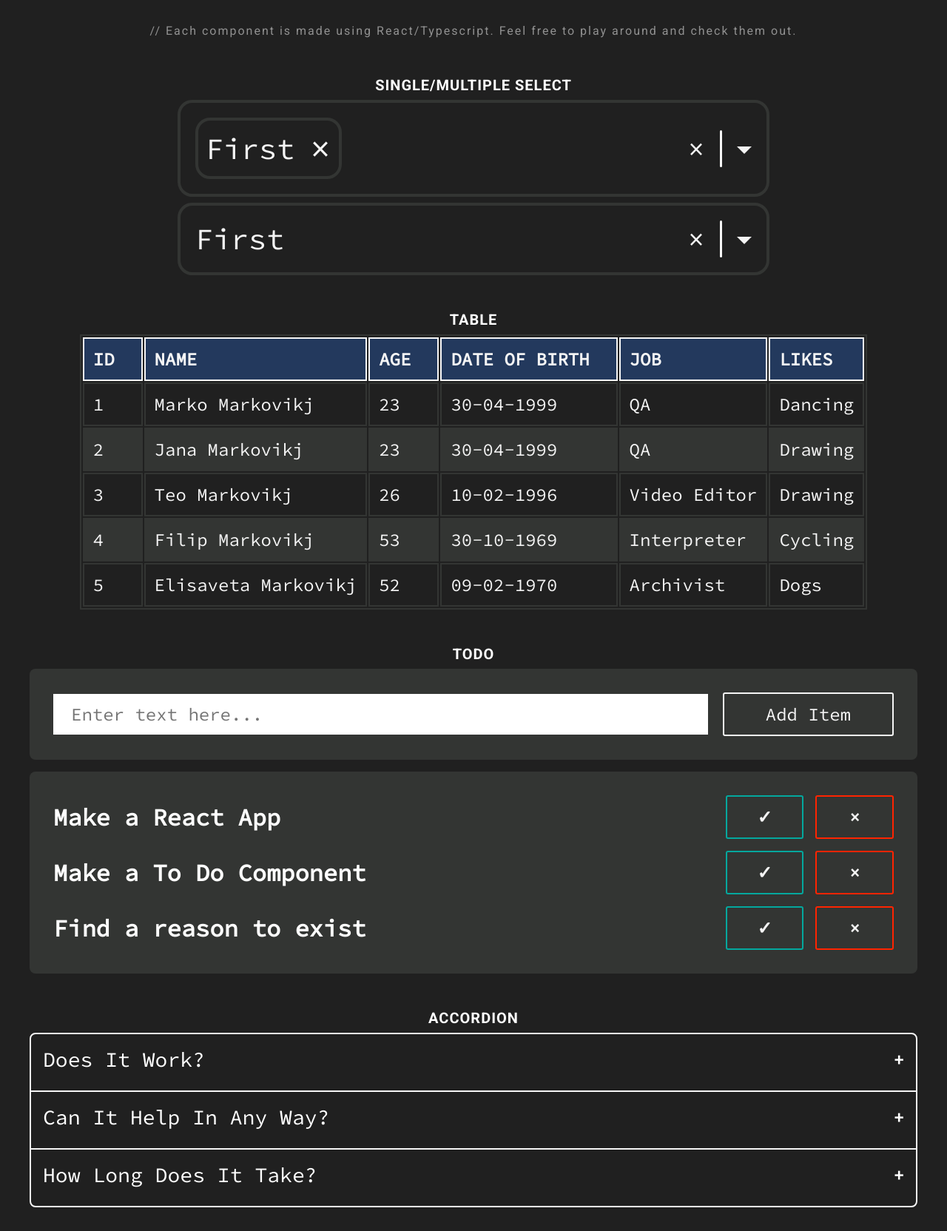
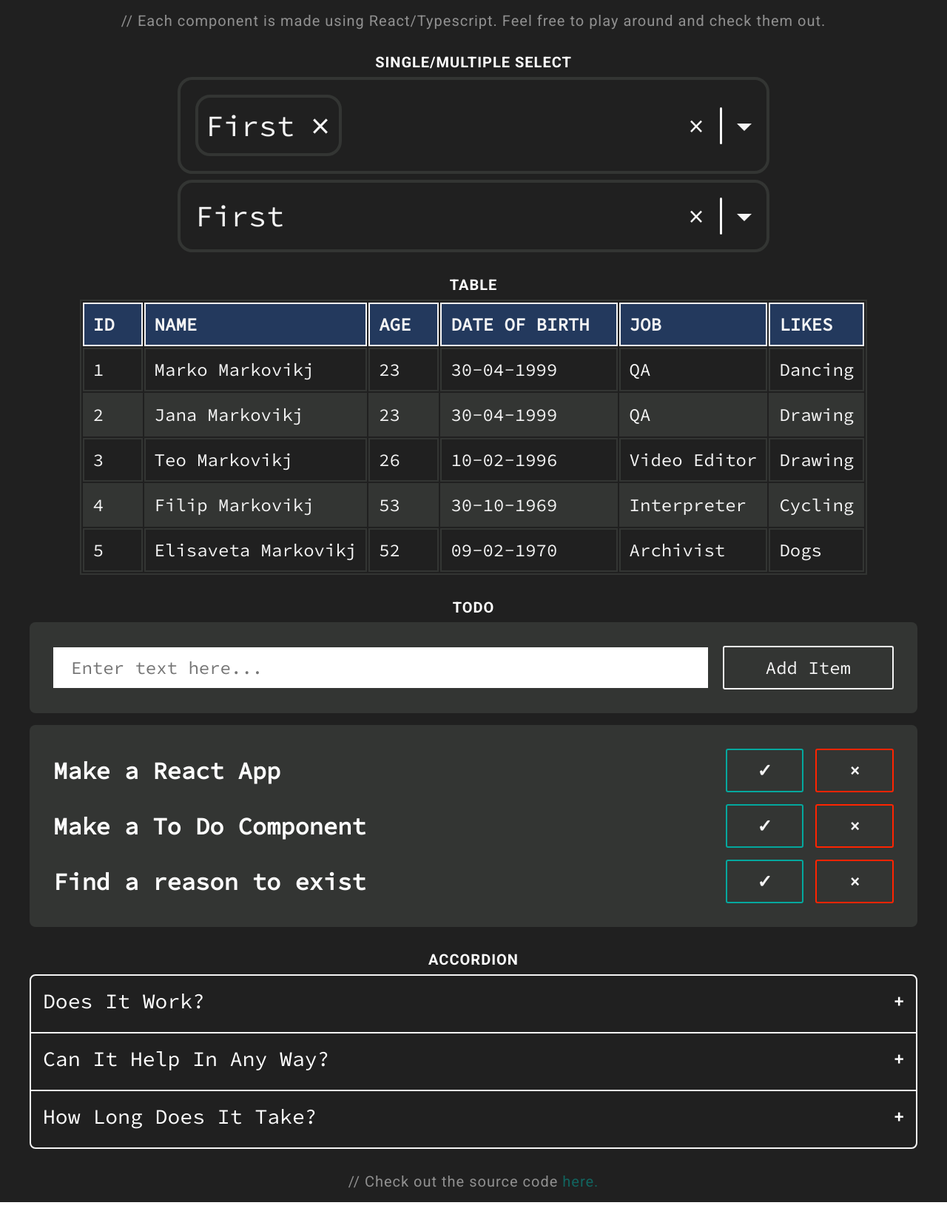
Before and after one commit to KralMarko123/custom-components, a React (Create React App) app: page / in a window 1280 px wide. Shown: the whole page at 74% size. After the commit the page ends 1625 px from the top, so only its background shows below. Built offline with nearby package versions, Linux system fonts and the light colour scheme.

Commit message:
added header and footer

```diff
--- a/src/App.tsx
+++ b/src/App.tsx
@@ -16,10 +16,12 @@ const App = () => {
 
 	return (
 		<div className="home page">
-			<h1 className="home__desc">
-				// Each component is made using React/Typescript. Feel free to play around and check them
-				out.
-			</h1>
+			<header className="header">
+				<h1 className="home__desc">
+					// Each component is made using React/Typescript. Feel free to play around and check them
+					out.
+				</h1>
+			</header>
 
 			<div className="container">
 				<h2 className="container__title">Single/Multiple Select</h2>
@@ -50,6 +52,14 @@ const App = () => {
 				<h2 className="container__title">Accordion</h2>
 				<Accordion items={DATA.accordionItems} />
 			</div>
+			<footer className="footer">
+				<h1 className="home__desc">
+					// Check out the source code{" "}
+					<a href="https://github.com/KralMarko123/custom-components" target="_blank">
+						here.
+					</a>
+				</h1>
+			</footer>
 		</div>
 	);
 };
--- a/src/styles/general.css
+++ b/src/styles/general.css
@@ -3,7 +3,7 @@
 .page {
 	width: 100%;
 	min-height: 100vh;
-	padding: 2em 1em;
+	padding: 1em 0.5em;
 	background-color: #202020;
 
 	color: white;
@@ -15,16 +15,29 @@
 	flex-direction: column;
 	justify-content: flex-start;
 	align-items: center;
-	gap: 3em;
+	gap: 2em;
+}
+
+.header,
+.footer {
+	width: 100%;
+	padding: 0em 2em;
 }
 
 .home__desc {
-	margin-bottom: 0.25em;
-
-	font-size: 1em;
-	letter-spacing: 2px;
+	font-size: 1.25em;
+	letter-spacing: 1px;
 	text-align: center;
 	opacity: 0.5;
+}
+.home__desc a {
+	text-decoration: none;
+	color: var(--light-accent);
+}
+
+.home__desc a:hover,
+.home__desc a:focus {
+	text-decoration: underline;
 }
 
 .container {
```
